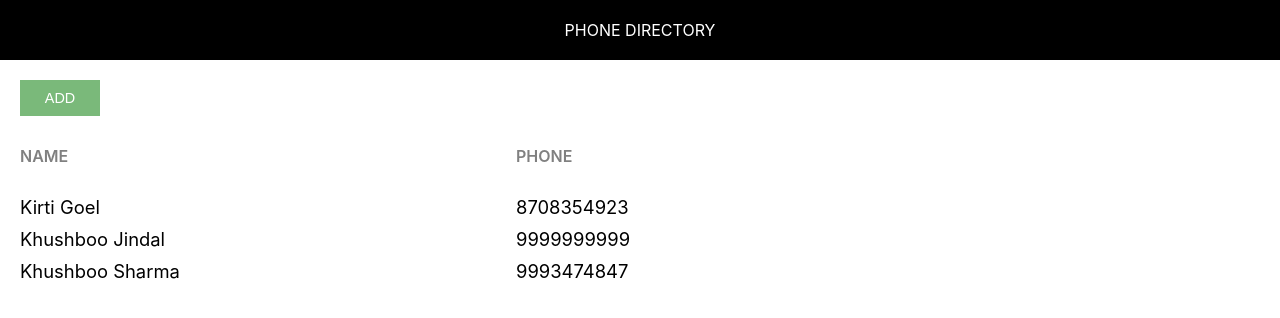
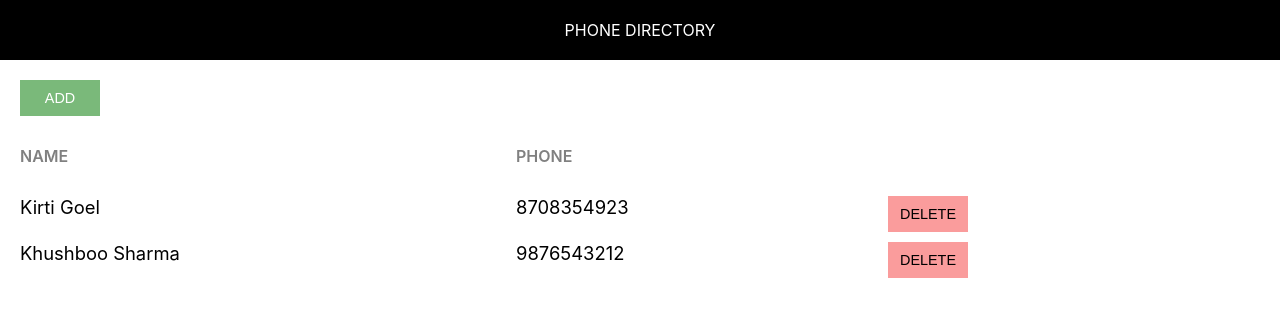
Before and after one commit to KIRTI1068/phone-directory, a React (Create React App) app: page / in a window 1280 px wide. Shown: the top 318 px of the page. Built offline with nearby package versions, Linux system fonts and the light colour scheme.

Commit message:
Added 'Delete' Button

```diff
--- a/src/App.css
+++ b/src/App.css
@@ -1,7 +1,6 @@
 .component-body-container {
     padding: 20px;
 }
-
 .custom-btn {
     padding: 10px;
     border: none;
@@ -12,18 +11,15 @@
     cursor: pointer;
     outline: none;
 }
-
 .add-btn {
     background: #7ab97a;
     color: #fff;
 }
-
 .grid-container {
     display: grid;
     grid-template-columns: 40% 30% auto;
     margin-bottom: 10px;
 }
-
 .heading-container {
     margin: 30px 0 30px 0;
     width: 100%;
@@ -35,10 +31,14 @@
     word-wrap: break-word;
     padding-right: 10px;
 }
-
 .name-heading, .phone-heading {
     font-size: 1rem;
     font-weight: 600;
     color: #808080;
     text-transform: uppercase;
 }
+
+.delete-btn {
+    background: #fa9c9c;
+    color: #000;
+}
--- a/src/App.js
+++ b/src/App.js
@@ -1,11 +1,8 @@
 import React, { Component } from 'react';
 import Header from './Header.js';
 import './App.css';
-
 class App extends Component {
-
   render() {
-
     let subscribers = [
       {
         id: 1,
@@ -14,16 +11,10 @@
       },
       {
         id: 2,
-        name: "Khushboo Jindal",
-        phone: "9999999999"
-      },
-      {
-        id: 3,
         name: "Khushboo Sharma",
-        phone: "9993474847"
+        phone: "9876543212"
       }
     ];
-
     return (
       <div>
         <Header />
@@ -33,12 +24,14 @@
             <span className="grid-item name-heading">Name</span>
             <span className="grid-item phone-heading">Phone</span>
           </div>
-
           {
             subscribers.map(sub => {
               return <div key={sub.id} className="grid-container">
                 <span className="grid-item">{sub.name}</span>
                 <span className="grid-item">{sub.phone}</span>
+                <span className="grid-item action-btn-container">
+                  <button className="custom-btn delete-btn">Delete</button>
+                </span>
               </div>
             })
           }
```
